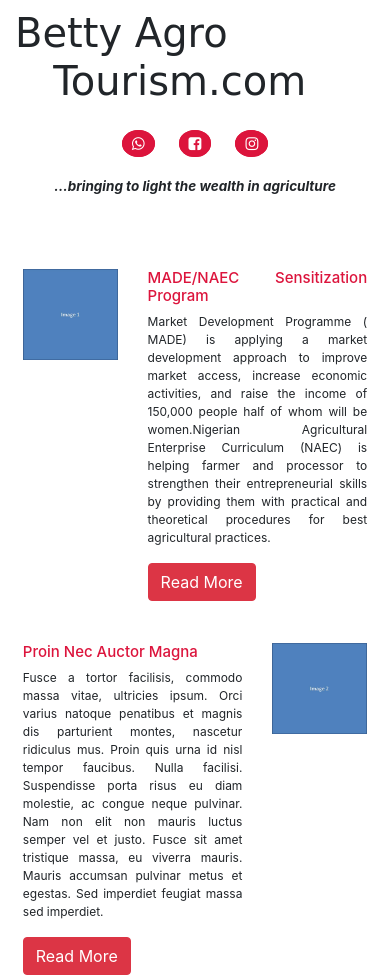
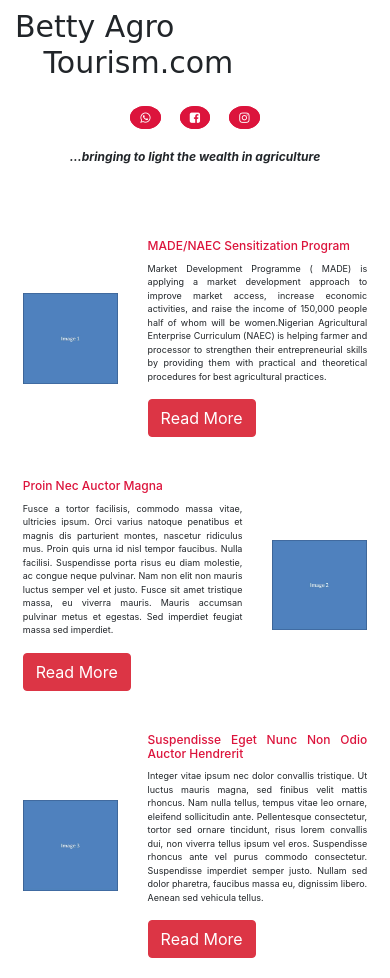
Before and after one commit to koakpet/bettyagrotourism, a plain HTML site: page index.html in a window 390 px wide. Shown: the top 978 px of the page. Drawn offline with nearby package versions, Linux system fonts and the light colour scheme; a script that the page names is missing.

Commit message:
Update index.css

```diff
--- a/styles/index.css
+++ b/styles/index.css
@@ -42,6 +42,10 @@
     padding: 30px 0;
 }
 
+.article_text {
+    margin: auto;
+}
+
 .footer {
     font-family: "Times New Roman", Times, serif;
     font-size: 12px;
@@ -50,8 +54,12 @@
 
 /* additional styling for mobile devices */
 @media only screen and (max-width: 760px) {
+    h1 {
+        font-size: 30px;
+    }
+
     h4 {
-        font-size: 15px;
+        font-size: 12px;
     }
 
     .logo {
@@ -74,7 +82,7 @@
 
     .tagline {
         padding: 15px;
-        font-size: 13.5px;
+        font-size: 12px;
         font-weight: bold;
     }
 
@@ -82,11 +90,15 @@
         width: 96%;
         margin: auto;
         text-align: justify;
-        font-size: 12px;
+        font-size: 9px;
     }
 
     .articles {
         padding: 21px 0;
+    }
+
+    .article_image {
+        margin: auto;
     }
 
     .footer {
```
